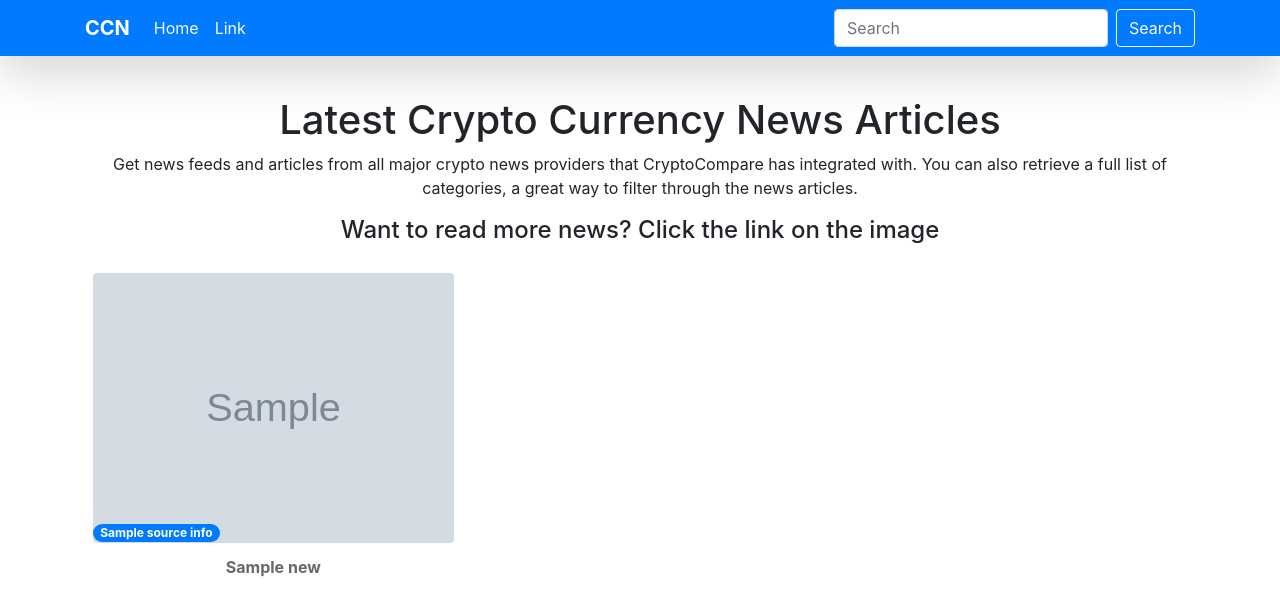
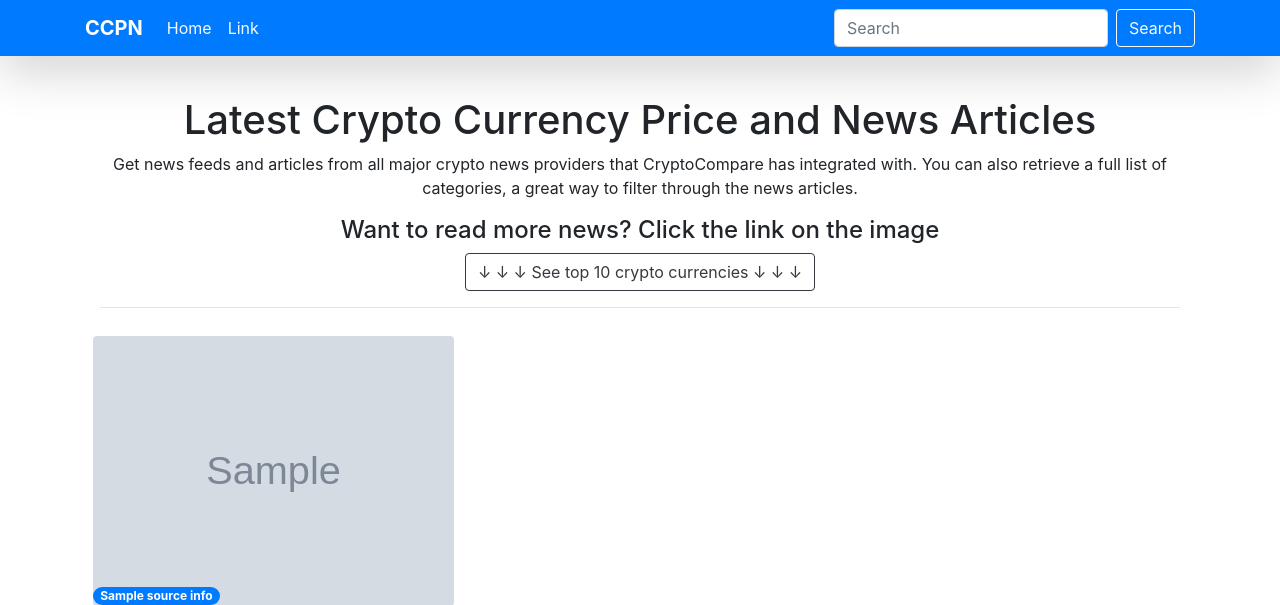
Before and after one commit to bibishan-pandey/django_crypto_currency_news_site, a Django app: template crypto/templates/home.html in a window 1280 px wide. Shown: the top 605 px of the page. Run offline with Django 3.2, Linux system fonts and the light colour scheme; the template is opened without the code that fills it: most values are stand-ins (such as "Sample title", 1, 10 or a date in 2020); grey boxes marked "Sample" are stand-in pictures; some libraries are stand-ins or nearby versions.

Commit message:
crypto currency price api

```diff
--- a/crypto/templates/home.html
+++ b/crypto/templates/home.html
@@ -1,16 +1,51 @@
 {% extends 'base.html' %}
 {% block content %}
     <div class="row mb-2 mt-4">
-        <div class="col-12 text-center pt-3">
-            <h1>Latest Crypto Currency News Articles</h1>
+        <div class="text-center pt-3">
+            <h1>Latest Crypto Currency Price and News Articles</h1>
             <p>Get news feeds and articles from all major crypto news providers that CryptoCompare has integrated with.
                 You can also retrieve a full list of categories, a great way to filter through the news articles.</p>
             <h4>Want to read more news? Click the link on the image</h4>
+            <button class="btn btn-outline-dark" type="button" data-toggle="collapse" data-target="#price-table"
+                    aria-expanded="false" aria-controls="price-table">
+                &#8595; &#8595; &#8595; See top 10 crypto currencies &#8595; &#8595; &#8595;
+            </button>
         </div>
     </div>
+    <div class="collapse" id="price-table">
+        <table class="table table-hover">
+            <thead class="thead-dark">
+            <tr>
+                <th scope="col">NAME</th>
+                <th scope="col">MARKET CAP</th>
+                <th scope="col">PRICE</th>
+                <th scope="col">VOLUME (24h)</th>
+                <th scope="col">CHANGE (24h)</th>
+                <th scope="col">DAILY HIGH</th>
+                <th scope="col">DAILY LOW</th>
+                <th scope="col">LAST UPDATE</th>
+            </tr>
+            </thead>
+            <tbody>
+            {% for key,value in price_api.DISPLAY.items %}
+                <tr>
+                    <th scope="row">{{ key }}</th>
+                    <td>{{ value.USD.MKTCAP }}</td>
+                    <td>{{ value.USD.PRICE }}</td>
+                    <td>{{ value.USD.VOLUME24HOUR }}</td>
+                    <td>{{ value.USD.CHANGE24HOUR }}</td>
+                    <td>{{ value.USD.HIGHDAY }}</td>
+                    <td>{{ value.USD.LOWDAY }}</td>
+                    <td>{{ value.USD.LASTUPDATE }}</td>
+                </tr>
+            {% endfor %}
+            </tbody>
+        </table>
+    </div>
+    <hr>
     <div class="pt-2 pl-md-1 mb-3 mb-lg-4">
         <div class="row">
-            {% for news in api.Data %}
+            {% for news in news_api.Data %}
                 <div class="col-4 p-1">
                     <div class="card border-0 text-white overflow zoom">
                         <div class="position-relative">
--- a/templates/base.html
+++ b/templates/base.html
@@ -28,7 +28,7 @@
 <body>
 <nav class="navbar navbar-expand-lg navbar-dark bg-primary shadow-lg mb-4">
     <div class="container">
-        <a class="navbar-brand font-weight-bold" href="#">CCN</a>
+        <a class="navbar-brand font-weight-bold" href="#">CCPN</a>
         <button class="navbar-toggler" type="button" data-toggle="collapse" data-target="#navbarSupportedContent"
                 aria-controls="navbarSupportedContent" aria-expanded="false" aria-label="Toggle navigation">
             <span class="navbar-toggler-icon"></span>
```
Also changed, not shown: crypto/views.py (+9 -4 lines).
